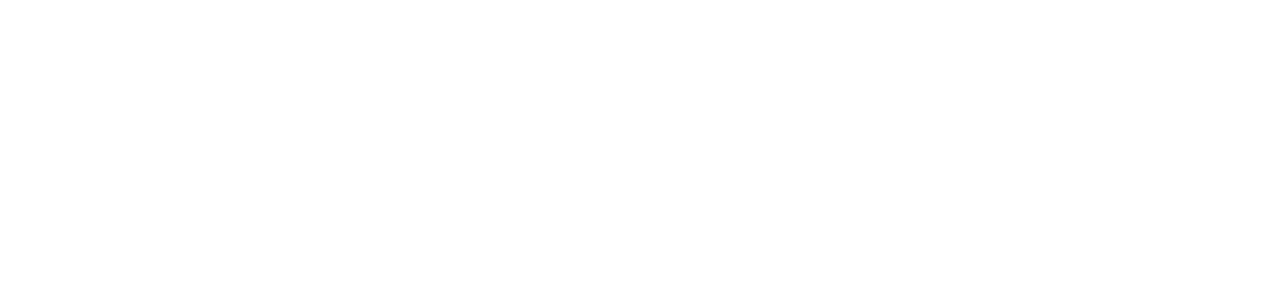
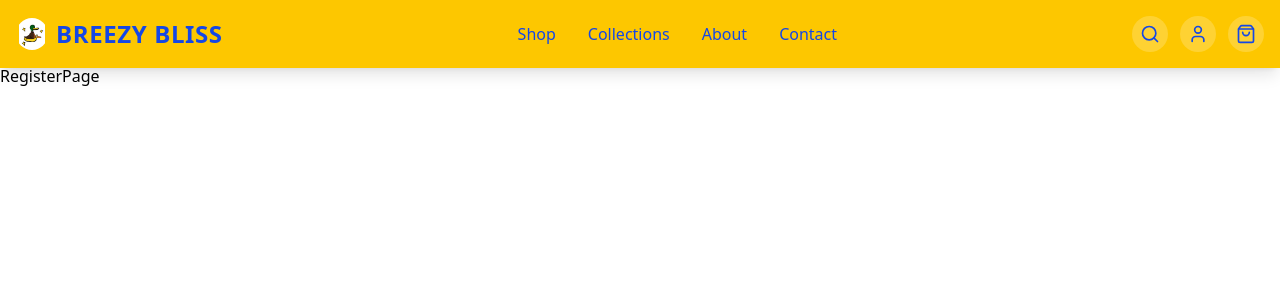
Before and after one commit to Kipronokirui/breezybliss, a React (Vite) app: page /account/register in a window 1280 px wide. Before the commit this address had no page. Shown: the top 300 px of the page. Built offline with nearby package versions, Linux system fonts and the light colour scheme.

Commit message:
register page

```diff
--- a/src/App.jsx
+++ b/src/App.jsx
@@ -11,6 +11,7 @@
 import ProductDetailsPage from "./pages/ProductDetailsPage";
 import DashboardPage from "./pages/DashboardPage";
 import LoginPage from "./pages/LoginPage";
+import RegisterPage from "./pages/RegisterPage";
 
 const MainLayout = ({ children }) => {
   return (
@@ -55,6 +56,14 @@
             </MainLayout>
           }
         />
+        <Route
+          path="/account/register"
+          element={
+            <MainLayout>
+              <RegisterPage />
+            </MainLayout>
+          }
+        />
         <Route path="/dashboard" element={<DashboardPage />} />
       </Routes>
       <Cart />
--- /dev/null
+++ b/src/pages/RegisterPage.jsx
@@ -0,0 +1,7 @@
+import React from 'react'
+
+export default function RegisterPage() {
+  return (
+    <div>RegisterPage</div>
+  )
+}
```
